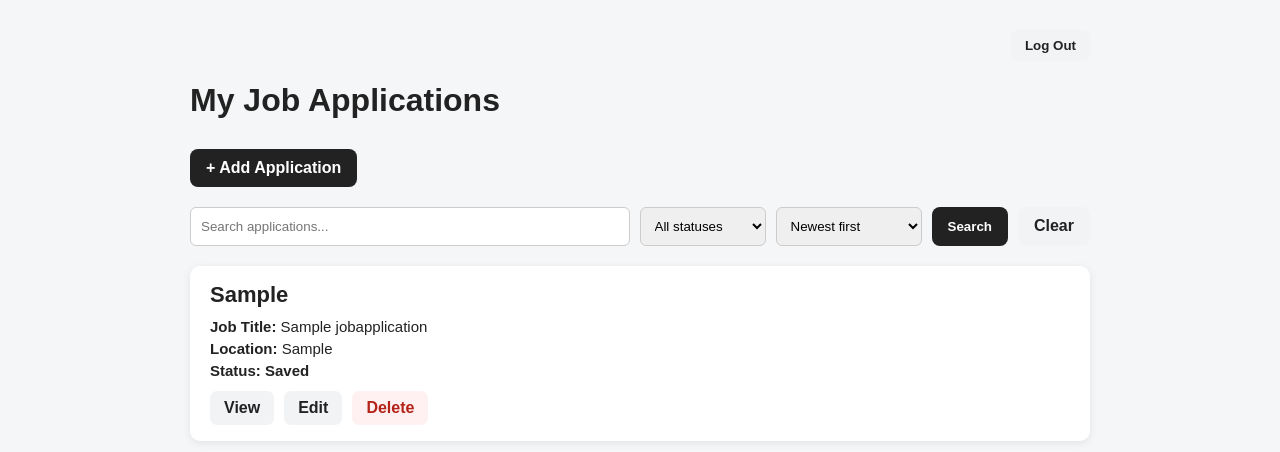
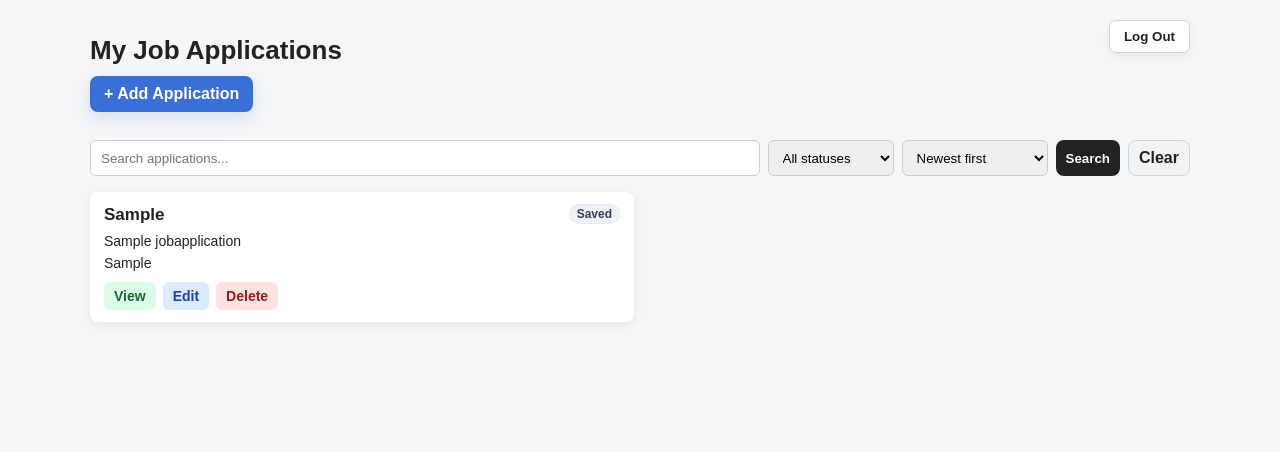
Before and after one commit to AwaisAli-dotcom/job-application-tracker, a Django app: page / in a window 1280 px wide. Shown: the top 452 px of the page. Run offline with Django 5.2, Linux system fonts and the light colour scheme; a user stored in the database is signed in; tables that the repository leaves empty hold one stand-in row (values such as "Sample post").

Commit message:
Improve application list UI and filter interactions

```diff
--- a/application/static/application/style.css
+++ b/application/static/application/style.css
@@ -327,3 +327,323 @@ h1 {
 .pagination span {
     font-weight: bold;
 }
+
+.application-list-container {
+    max-width: 1100px;
+    margin-top: 24px;
+}
+
+.application-list-container h1 {
+    font-size: 28px;
+    margin-bottom: 16px;
+}
+
+.application-list-container .add-button {
+    margin-bottom: 14px;
+    padding: 8px 12px;
+    border-radius: 7px;
+}
+
+.filter-form {
+    align-items: center;
+    margin-bottom: 18px;
+}
+
+.filter-form input,
+.filter-form select,
+.filter-form button,
+.filter-form a {
+    height: 38px;
+    padding: 8px 10px;
+    box-sizing: border-box;
+}
+
+.filter-form select {
+    max-width: 170px;
+}
+
+.applications-grid {
+    display: grid;
+    grid-template-columns: repeat(2, minmax(0, 1fr));
+    gap: 14px;
+}
+
+.applications-grid .job-card {
+    padding: 14px 16px;
+    margin-bottom: 0;
+    border-radius: 8px;
+}
+
+.job-card-header {
+    display: flex;
+    gap: 10px;
+    align-items: flex-start;
+    justify-content: space-between;
+    margin-bottom: 8px;
+}
+
+.application-list-container .job-card h2 {
+    font-size: 18px;
+    line-height: 1.25;
+    margin: 0;
+}
+
+.application-list-container .job-card p {
+    font-size: 14px;
+    line-height: 1.35;
+    margin: 4px 0;
+}
+
+.applications-grid .card-actions {
+    gap: 8px;
+    margin-top: 12px;
+}
+
+.applications-grid .edit-link,
+.applications-grid .delete-link {
+    padding: 6px 10px;
+    border-radius: 6px;
+    font-size: 14px;
+}
+
+.status-badge {
+    flex-shrink: 0;
+    padding: 4px 8px;
+    border-radius: 999px;
+    background: #eef2f7;
+    color: #344054;
+    font-size: 12px;
+    font-weight: bold;
+    line-height: 1;
+}
+
+.status-saved {
+    background: #eef2f7;
+    color: #344054;
+}
+
+.status-applied {
+    background: #e0f2fe;
+    color: #075985;
+}
+
+.status-interview,
+.status-technical_test {
+    background: #ede9fe;
+    color: #5b21b6;
+}
+
+.status-offer {
+    background: #dcfce7;
+    color: #166534;
+}
+
+.status-rejected,
+.status-withdrawn {
+    background: #fee2e2;
+    color: #991b1b;
+}
+
+.application-list-container .pagination {
+    margin-top: 18px;
+}
+
+.application-list-container .pagination a {
+    padding: 7px 12px;
+    border-radius: 6px;
+}
+
+.applications-grid > p {
+    grid-column: 1 / -1;
+}
+
+@media (max-width: 760px) {
+    .applications-grid {
+        grid-template-columns: 1fr;
+    }
+
+    .filter-form input,
+    .filter-form select,
+    .filter-form button,
+    .filter-form a {
+        width: 100%;
+        max-width: none;
+    }
+}
+
+.list-header {
+    display: flex;
+    gap: 16px;
+    align-items: flex-start;
+    justify-content: space-between;
+    margin-bottom: 14px;
+}
+
+.application-list-container {
+    margin-top: 18px;
+}
+
+.application-list-container h1 {
+    font-size: 26px;
+    margin-bottom: 10px;
+}
+
+.application-list-container .add-button {
+    background: #3b6fd8;
+    padding: 9px 14px;
+    border-radius: 8px;
+    box-shadow: 0 6px 14px rgba(59, 111, 216, 0.16);
+}
+
+.application-list-container .add-button:hover {
+    background: #2f5fbe;
+    opacity: 1;
+}
+
+.list-header .logout-form {
+    margin-top: 2px;
+}
+
+.list-header .logout-form button {
+    background: #ffffff;
+    border: 1px solid #d0d5dd;
+    box-shadow: 0 3px 8px rgba(16, 24, 40, 0.06);
+    font-weight: 700;
+}
+
+.list-header .logout-form button:hover {
+    background: #f8fafc;
+    border-color: #98a2b3;
+}
+
+.filter-form {
+    gap: 8px;
+    margin-bottom: 16px;
+}
+
+.filter-form input,
+.filter-form select,
+.filter-form button,
+.filter-form a {
+    height: 36px;
+}
+
+.filter-form button:hover {
+    background: #111827;
+}
+
+.filter-form a:hover {
+    background: #e2e5e9;
+}
+
+.filter-form a {
+    border: 1px solid #d0d5dd;
+    display: inline-flex;
+    align-items: center;
+}
+
+.filter-form a:hover {
+    border-color: #98a2b3;
+}
+
+.applications-grid {
+    gap: 12px;
+}
+
+.applications-grid .job-card {
+    padding: 12px 14px;
+    box-shadow: 0 3px 10px rgba(16, 24, 40, 0.07);
+}
+
+.applications-grid .job-card:hover {
+    box-shadow: 0 6px 16px rgba(16, 24, 40, 0.1);
+}
+
+.job-card-header {
+    margin-bottom: 6px;
+}
+
+.application-list-container .job-card h2 {
+    font-size: 17px;
+}
+
+.application-list-container .job-card p {
+    margin: 3px 0;
+}
+
+.applications-grid .card-actions {
+    gap: 7px;
+    margin-top: 10px;
+}
+
+.applications-grid .view-link,
+.applications-grid .edit-link,
+.applications-grid .delete-link {
+    display: inline-block;
+    padding: 6px 10px;
+    border-radius: 6px;
+    font-size: 14px;
+    font-weight: 700;
+    text-decoration: none;
+}
+
+.applications-grid .view-link {
+    background: #dcfce7;
+    color: #166534;
+}
+
+.applications-grid .view-link:hover {
+    background: #bbf7d0;
+}
+
+.applications-grid .edit-link {
+    background: #dbeafe;
+    color: #1e40af;
+}
+
+.applications-grid .edit-link:hover {
+    background: #bfdbfe;
+}
+
+.applications-grid .delete-link {
+    background: #fee2e2;
+    color: #991b1b;
+}
+
+.applications-grid .delete-link:hover {
+    background: #fecaca;
+}
+
+.status-badge {
+    white-space: nowrap;
+    box-shadow: inset 0 0 0 1px rgba(16, 24, 40, 0.04);
+}
+
+.status-technical_test {
+    background: #fef3c7;
+    color: #92400e;
+}
+
+.status-withdrawn {
+    background: #e5e7eb;
+    color: #374151;
+}
+
+.application-list-container .pagination {
+    gap: 10px;
+}
+
+.application-list-container .pagination a {
+    box-shadow: 0 2px 6px rgba(16, 24, 40, 0.06);
+}
+
+@media (max-width: 760px) {
+    .list-header {
+        display: block;
+    }
+
+    .list-header .logout-form {
+        margin-top: 12px;
+        text-align: left;
+    }
+}
--- a/application/templates/application/application_list.html
+++ b/application/templates/application/application_list.html
@@ -11,20 +11,24 @@
 
 <div class="container application-list-container">
 
-    <form method="POST" action="{% url 'logout' %}" class="logout-form">
-        {% csrf_token %}
-        <button type="submit">Log Out</button>
-    </form>
+    <div class="list-header">
+        <div>
+            <h1>My Job Applications</h1>
+            <a class="add-button" href="{% url 'application_create' %}">
+                + Add Application
+            </a>
+        </div>
 
-    <h1>My Job Applications</h1>
-<a class="add-button" href="{% url 'application_create' %}">
-    + Add Application
-</a>
+        <form method="POST" action="{% url 'logout' %}" class="logout-form">
+            {% csrf_token %}
+            <button type="submit">Log Out</button>
+        </form>
+    </div>
 
     <form method="GET" class="filter-form">
         <input type="search" name="search" value="{{ search }}" placeholder="Search applications...">
 
-        <select name="status">
+        <select name="status" onchange="this.form.submit()">
             <option value="">All statuses</option>
             {% for value, label in status_choices %}
                 <option value="{{ value }}" {% if selected_status == value %}selected{% endif %}>
@@ -33,7 +37,7 @@
             {% endfor %}
         </select>
 
-        <select name="sort">
+        <select name="sort" onchange="this.form.submit()">
             {% for value, label in sort_choices %}
                 <option value="{{ value }}" {% if selected_sort == value %}selected{% endif %}>
                     {{ label }}
@@ -45,28 +49,26 @@
         <a href="{% url 'application_list' %}">Clear</a>
     </form>
 
+    <div class="applications-grid">
     {% for job in applications %}
 
         <div class="job-card">
 
-            <h2>{{ job.company }}</h2>
+            <div class="job-card-header">
+                <h2>{{ job.company }}</h2>
+                <span class="status-badge status-{{ job.status }}">{{ job.get_status_display }}</span>
+            </div>
 
             <p>
-                <strong>Job Title:</strong>
                 {{ job.job_title }}
             </p>
 
             <p>
-                <strong>Location:</strong>
                 {{ job.location }}
             </p>
 
-            <p class="status">
-                Status: {{ job.get_status_display }}
-            </p>
-
             <div class="card-actions">
-                <a class="edit-link" href="{% url 'application_detail' job.pk %}">View</a>
+                <a class="view-link" href="{% url 'application_detail' job.pk %}">View</a>
                 <a class="edit-link" href="{% url 'application_update' job.pk %}">Edit</a>
                 <a class="delete-link" href="{% url 'application_delete' job.pk %}">Delete</a>
             </div>
@@ -81,6 +83,7 @@
         {% endif %}
 
     {% endfor %}
+    </div>
 
     {% if page_obj.has_other_pages %}
         <div class="pagination">
```
Also changed, not shown: application/tests.py (+20 -0 lines).
